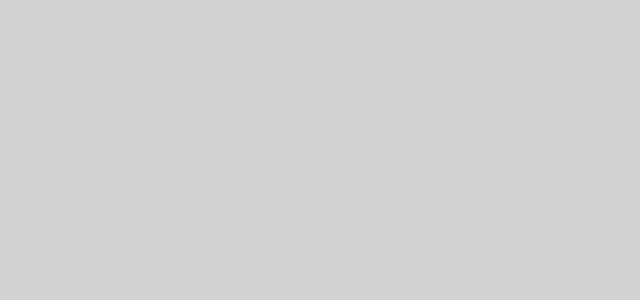
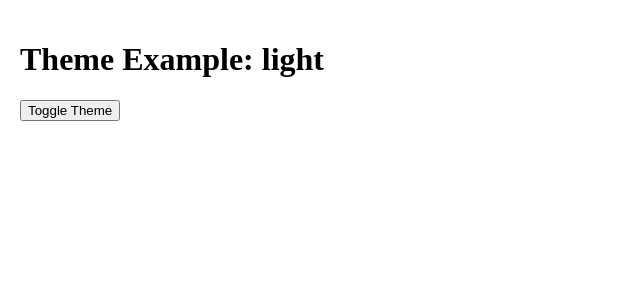
Before and after one commit to swapn0652/Understanding_React_Hooks, a React (Vite) app: page / in a window 1280 px wide. Shown: the top 300 px of the page, without its empty margins (0-640 px from the left). Built offline with nearby package versions, Linux system fonts and the light colour scheme.

Commit message:
useInsertionEffect example

```diff
--- a/src/App.tsx
+++ b/src/App.tsx
@@ -10,7 +10,7 @@
 // import PreviousCounter from "./components/useRefHook/components/PreviousCounter"
 // import SimpleForm from "./components/useImperativeHandleHook/components/SimpleForm"
 // import BoxWithSize from "./components/useLayoutEffectHook/components/BoxWithSize"
-
+import ThemeExample from "./components/useInsertionEffectHook/components/ThemeExample";
 
 function App() {
 
@@ -28,6 +28,7 @@ function App() {
       {/* <PreviousCounter/> */}
       {/* <SimpleForm/> */}
       {/* <BoxWithSize/> */}
+      <ThemeExample/>
     </>
   )
 }
--- /dev/null
+++ b/src/components/useInsertionEffectHook/components/ThemeExample.tsx
@@ -0,0 +1,43 @@
+import { useInsertionEffect, useState } from "react";
+
+const ThemeExample = () => {
+  const [theme, setTheme] = useState<"light" | "dark">("light");
+
+  const toggleTheme = () => {
+    setTheme((prev) => (prev === "light" ? "dark" : "light"));
+  };
+
+  useInsertionEffect(() => {
+    const styleId = "theme-style";
+
+    // Remove old style tag if exists
+    const oldStyle = document.getElementById(styleId);
+    if (oldStyle) {
+      oldStyle.remove();
+    }
+
+    // Create a new style tag
+    const style = document.createElement("style");
+    style.id = styleId;
+
+    // Define styles directly based on the theme
+    style.innerHTML = `
+      body {
+        background-color: ${theme === "light" ? "#fff" : "#121212"};
+        color: ${theme === "light" ? "#000" : "#fff"};
+        transition: background-color 0.3s ease, color 0.3s ease;
+      }
+    `;
+
+    document.head.appendChild(style);
+  }, [theme]);
+
+  return (
+    <div style={{ padding: "20px" }}>
+      <h1>Theme Example: {theme}</h1>
+      <button onClick={toggleTheme}>Toggle Theme</button>
+    </div>
+  );
+};
+
+export default ThemeExample;
```
